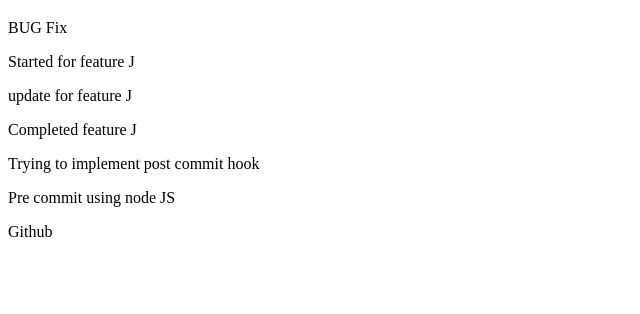
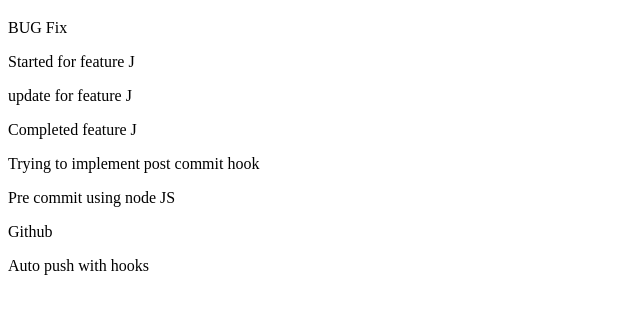
Before and after one commit to AniketVVV/firstRepo, a plain HTML site: page index.html in a window 1280 px wide. Shown: the part 178-492 px from the top of the page, without its empty margins (0-640 px from the left). Drawn offline with Linux system fonts and the light colour scheme.

Commit message:
auto push to github

```diff
--- a/index.html
+++ b/index.html
@@ -16,6 +16,7 @@
     <p>Trying to implement post commit hook</p>
     <p>Pre commit using node JS</p>
     <p>Github</p>
+    <p>Auto push with hooks</p>
 
 </body>
 </html>
```
